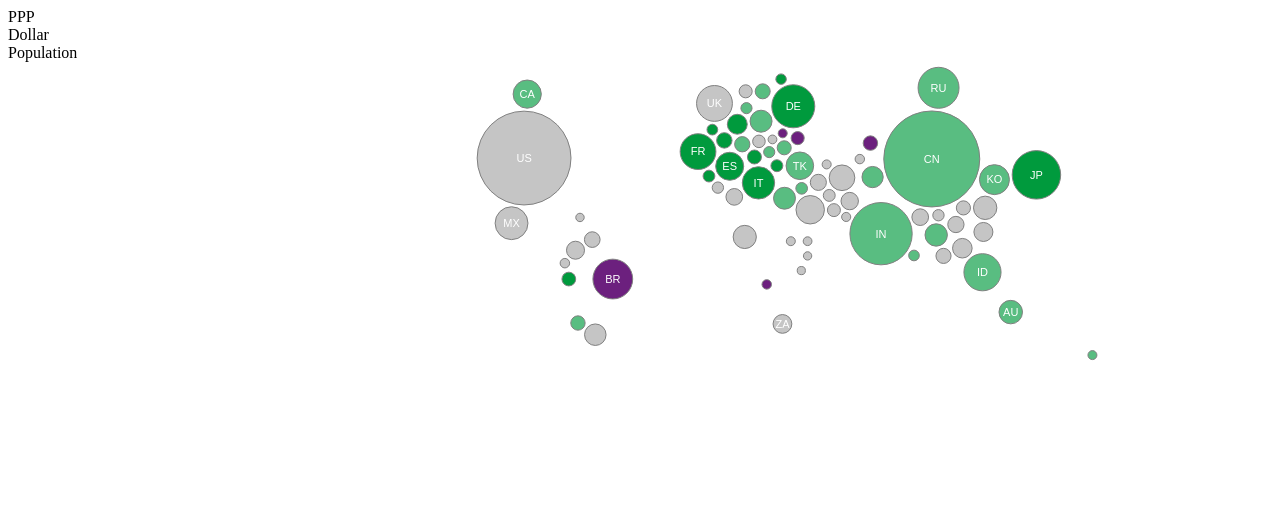
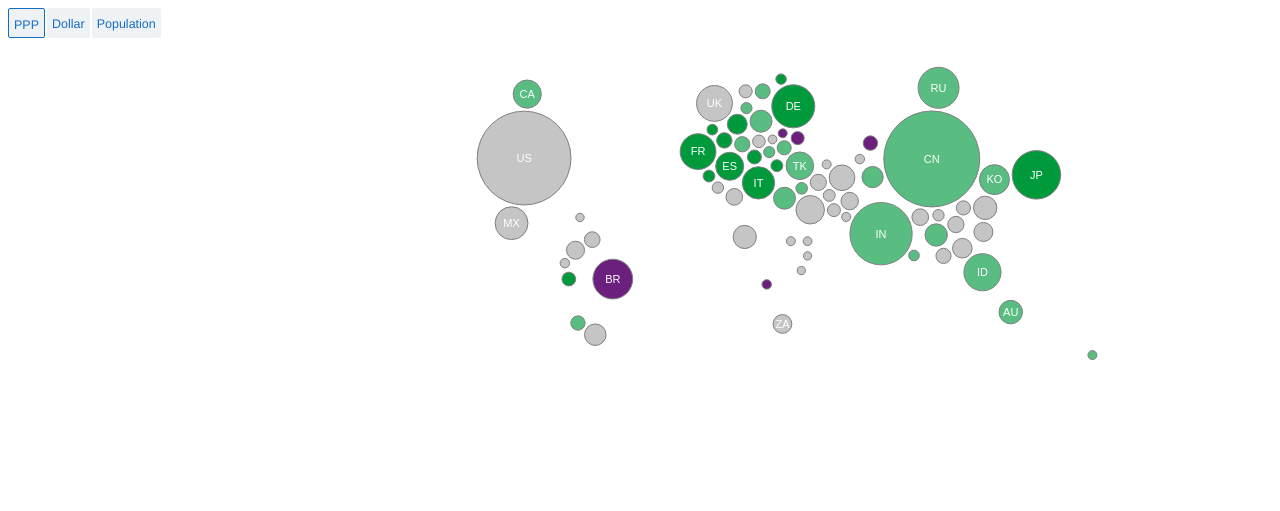
Before and after one commit to BLKBII/EasingMap, a plain HTML site: page index.html in a window 1280 px wide. Drawn offline with nearby package versions, Linux system fonts and the light colour scheme.

Commit message:
Update style.css

```diff
--- a/style.css
+++ b/style.css
@@ -9,3 +9,35 @@ circle {
 #tooltip.hidden {
         display: none;
 }
+  .hAxisButtons {
+      font-size: 12.5px;
+      font-family: Helvetica, Arial, Sans-Serif;
+      color: #156cc6;
+      text-align: center;
+      float: left;
+  }
+
+  .hAxisButtons .hbutton {
+	margin-right: 2px;
+	float: left;
+
+  height: 30px;
+	cursor: pointer;
+	padding: 9px 5px 9px 5px;
+	background-color: #eef2f4;
+	-webkit-border-radius: 2px;
+	-moz-border-radius: 2px;
+	border-radius: 2px;
+	margin-bottom: 7px;
+	box-sizing: border-box;
+	-moz-box-sizing: border-box;
+	-webkit-box-sizing: border-box;
+	-webkit-tap-highlight-color: rgba(0,0,0,0.5);
+
+  }
+  .hAxisButtons .hbutton.selected{
+ border-style: solid;
+    border-width: 1px;
+    border-color: #156cc6;
+
+  }
```
